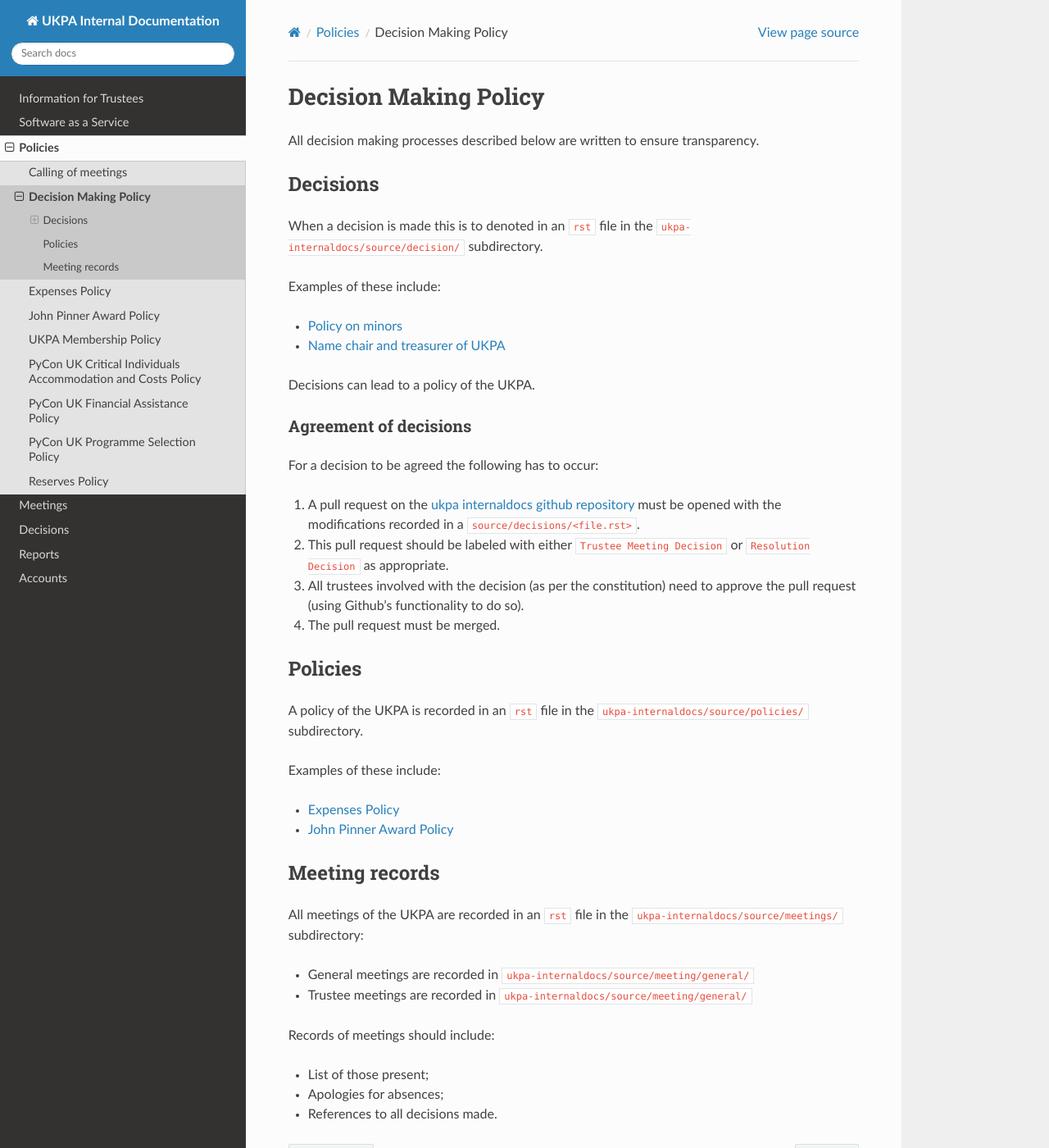
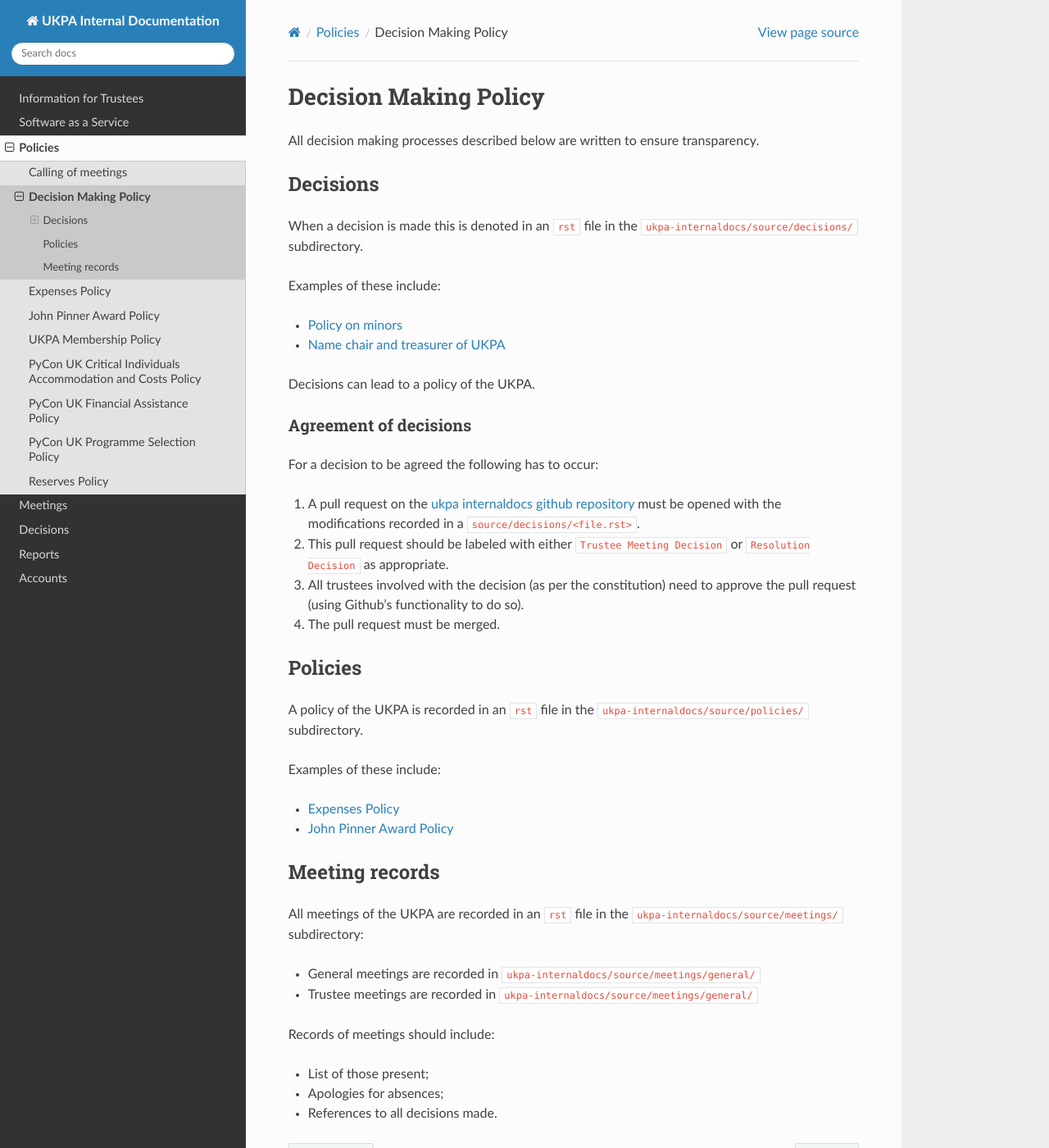
Before and after one commit to UKPythonAssociation/ukpa-internaldocs, a Sphinx documentation site: the page built from source/policies/decision-making.rst, in a window 1280 px wide and 1400 px high. Shown: the whole window at 82% size. Built offline with Sphinx 7.4.7 and the Read the Docs theme 2.0.0, drawn with Linux system fonts in a browser that asks for light colours.

Commit message:
Fix typos

```diff
--- a/source/policies/decision-making.rst
+++ b/source/policies/decision-making.rst
@@ -7,8 +7,8 @@
 Decisions
 ---------
 
-When a decision is made this is to denoted in an :code:`rst` file in the
-:code:`ukpa-internaldocs/source/decision/` subdirectory.
+When a decision is made this is denoted in an :code:`rst` file in the
+:code:`ukpa-internaldocs/source/decisions/` subdirectory.
 
 Examples of these include:
 
@@ -49,9 +49,9 @@
 :code:`ukpa-internaldocs/source/meetings/` subdirectory:
 
 - General meetings are recorded in
-  :code:`ukpa-internaldocs/source/meeting/general/`
+  :code:`ukpa-internaldocs/source/meetings/general/`
 - Trustee meetings are recorded in
-  :code:`ukpa-internaldocs/source/meeting/general/`
+  :code:`ukpa-internaldocs/source/meetings/general/`
 
 Records of meetings should include:
 
```
